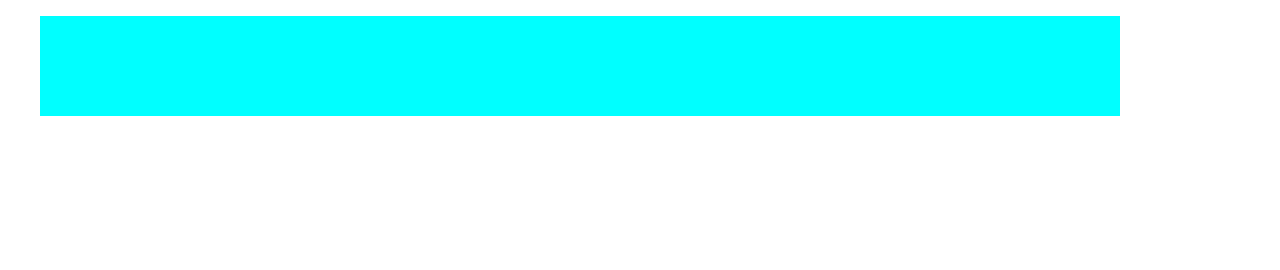
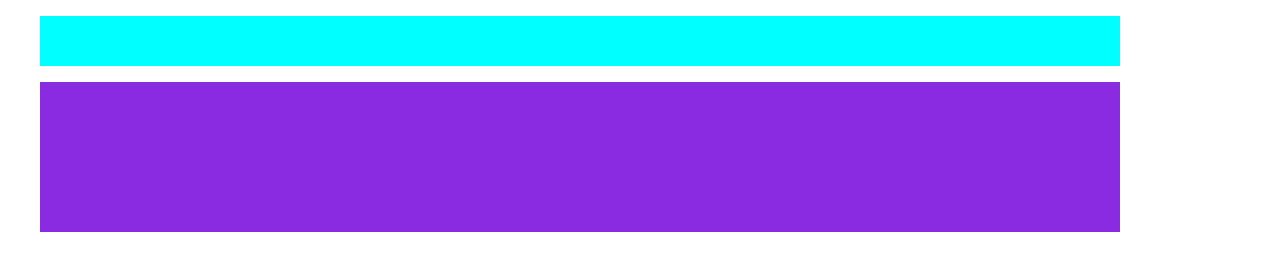
Before and after one commit to SharyMirko/htmlcss-struttura-wp, a plain HTML site: page index.html in a window 1280 px wide. Drawn offline with Linux system fonts and the light colour scheme.

Commit message:
main-header

```diff
--- a/css/style.css
+++ b/css/style.css
@@ -11,7 +11,15 @@
 
 .menu {
     width: 90%;
-    height: 100px;
+    height: 50px;
     margin-top: 1em;
     background-color: aqua;
 }
+
+.main-header {
+    width: 90%;
+    height: 150px;
+    margin-top: 1em;
+    margin-bottom: 1em;
+    background-color: blueviolet;
+}
```
